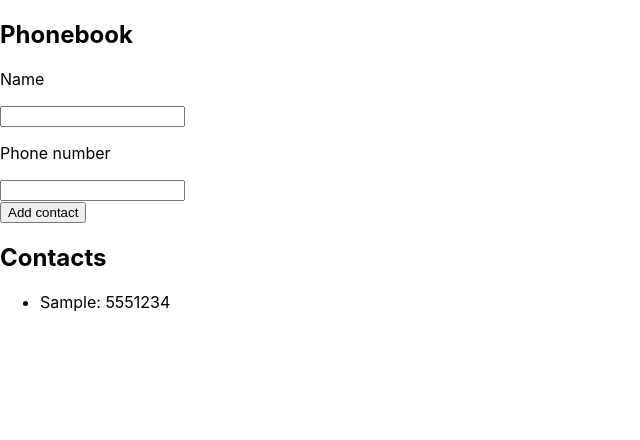
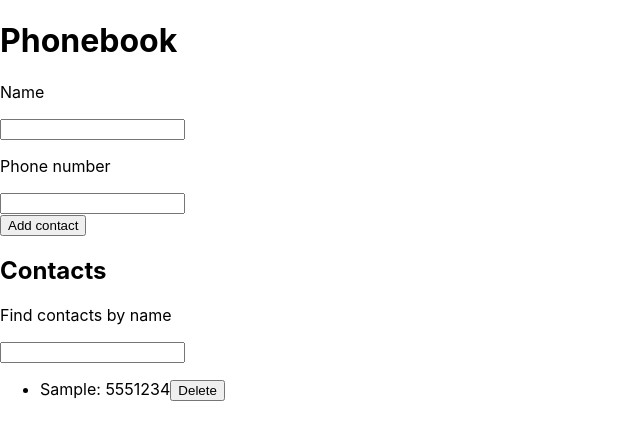
Before and after one commit to StanislavBobrivskyi/goit-react-hw-02-phonebook, a React (Create React App) app: page / in a window 1280 px wide. Both pictures are taken after typing "Sample", "5551234" into the empty fields and a click on the button "Add contact". Shown: the top 440 px of the page, without its empty margins (0-640 px from the left). Built offline with nearby package versions, Linux system fonts and the light colour scheme.

Commit message:
task 4,5,6

```diff
--- a/package.json
+++ b/package.json
@@ -12,6 +12,7 @@
     "nanoid": "^4.0.2",
     "react": "^18.1.0",
     "react-dom": "^18.1.0",
+    "react-hot-toast": "^2.4.1",
     "react-scripts": "5.0.1",
     "web-vitals": "^2.1.3",
     "yup": "^1.2.0"
--- a/src/components/App.jsx
+++ b/src/components/App.jsx
@@ -1,24 +1,33 @@
 import React, { Component } from 'react';
-import { Formik, Form, Field, ErrorMessage } from 'formik';
 import { nanoid } from 'nanoid';
-import * as Yup from 'yup';
+import { ContactForm } from './ContactForm/ContactForm';
+import { ContactList } from './ContactList/ContactList';
+import { ContactFilter } from './ContactFiltr/ContactFilter';
 
 export class App extends Component {
   state = {
     contacts: [],
-    name: '',
-    number: '',
+    filter: '',
   };
 
-  // const schema = Yup.objekt().shape({
-  //   name: Yup.string().required('* Name is required'),
-  //   number: Yup.string().min(6).max(10).required(''),
-  // });
+  // handleAddContact = newContact => {
+  //   this.setState(prevState => ({
+  //     contacts: [...prevState.contacts, newContact],
+  //   }));
+  // };
 
   handleAddContact = values => {
     const { name, number } = values;
+
+    // Перевірка, чи ім'я контакту вже існує
+    if (this.state.contacts.some(contact => contact.name === name)) {
+      alert(`Contact with name "${name}" already exists!`);
+      return;
+    }
+
     const newContact = {
       id: nanoid(),
+
       name,
       number,
     };
@@ -28,54 +37,42 @@ export class App extends Component {
     }));
   };
 
+  handleChangeFilter = event => {
+    this.setState({ filter: event.target.value });
+  };
+
+  getFilteredContacts = () => {
+    const { contacts, filter } = this.state;
+    const normalizedFilter = filter.toLowerCase();
+    return contacts.filter(contact =>
+      contact.name.toLowerCase().includes(normalizedFilter)
+    );
+  };
+
+  handleDeleteContact = contactId => {
+    this.setState(prevState => ({
+      contacts: prevState.contacts.filter(contact => contact.id !== contactId),
+    }));
+  };
+
   render() {
-    const { contacts } = this.state;
+    const { filter } = this.state;
+    const filteredContacts = this.getFilteredContacts();
 
     return (
       <div>
-        <h2>Phonebook</h2>
-        <Formik
-          initialValues={{ name: '', number: '' }}
-          onSubmit={(values, { resetForm }) => {
-            this.handleAddContact(values);
-            resetForm();
-          }}
-        >
-          <Form>
-            <div>
-              <p>Name</p>
-              <Field
-                type="text"
-                name="name"
-                pattern="^[a-zA-Zа-яА-Я]+(([' -][a-zA-Zа-яА-Я ])?[a-zA-Zа-яА-Я]*)*$"
-                title="Name may contain only letters, apostrophe, dash and spaces. For example Adrian, Jacob Mercer, Charles de Batz de Castelmore d'Artagnan"
-                required
-              />
-              <ErrorMessage name="name" component="div" />
-            </div>
-            <div>
-              <p>Phone number</p>
-              <Field
-                type="tel"
-                name="number"
-                pattern="\+?\d{1,4}?[-.\s]?\(?\d{1,3}?\)?[-.\s]?\d{1,4}[-.\s]?\d{1,4}[-.\s]?\d{1,9}"
-                title="Phone number must be digits and can contain spaces, dashes, parentheses and can start with +"
-                required
-              />
-              <ErrorMessage name="number" component="div" />
-            </div>
-            <button type="submit">Add contact</button>
-          </Form>
-        </Formik>
+        <h1>Phonebook</h1>
+        <ContactForm onAddContact={this.handleAddContact} />
 
         <h2>Contacts</h2>
-        <ul>
-          {contacts.map(contact => (
-            <li key={contact.id}>
-              {contact.name}: {contact.number}
-            </li>
-          ))}
-        </ul>
+        <ContactFilter
+          filter={filter}
+          onChangeFilter={this.handleChangeFilter}
+        />
+        <ContactList
+          contacts={filteredContacts}
+          onDeleteContact={this.handleDeleteContact}
+        />
       </div>
     );
   }
--- /dev/null
+++ b/src/components/ContactFiltr/ContactFilter.jsx
@@ -0,0 +1,10 @@
+import React from 'react';
+
+export function ContactFilter({ filter, onChangeFilter }) {
+  return (
+    <div>
+      <p>Find contacts by name</p>
+      <input type="text" value={filter} onChange={onChangeFilter} />
+    </div>
+  );
+}
--- /dev/null
+++ b/src/components/ContactForm/ContactForm.jsx
@@ -0,0 +1,58 @@
+import React, { Component } from 'react';
+import { Formik, Form, Field, ErrorMessage } from 'formik';
+import { nanoid } from 'nanoid';
+import * as Yup from 'yup';
+
+const SignupSchema = Yup.object().shape({
+  name: Yup.string().min(2, 'Too Short!').required('Required'),
+  number: Yup.string().min(6).max(10).required(''),
+});
+
+export class ContactForm extends Component {
+  handleAddContact = values => {
+    const { name, number } = values;
+    const newContact = {
+      id: nanoid(),
+      name,
+      number,
+    };
+    this.props.onAddContact(newContact);
+  };
+
+  render() {
+    return (
+      <Formik
+        initialValues={{ name: '', number: '' }}
+        validationSchema={SignupSchema}
+        onSubmit={(values, { resetForm }) => {
+          this.handleAddContact(values);
+          resetForm();
+        }}
+      >
+        <Form>
+          <div>
+            <p>Name</p>
+            <Field
+              type="text"
+              name="name"
+              title="Name may contain only letters, apostrophe, dash and spaces. For example Adrian, Jacob Mercer, Charles de Batz de Castelmore d'Artagnan"
+              required
+            />
+            <ErrorMessage name="name" component="div" />
+          </div>
+          <div>
+            <p>Phone number</p>
+            <Field
+              type="tel"
+              name="number"
+              title="Phone number must be digits and can contain spaces, dashes, parentheses and can start with +"
+              required
+            />
+            <ErrorMessage name="number" component="div" />
+          </div>
+          <button type="submit">Add contact</button>
+        </Form>
+      </Formik>
+    );
+  }
+}
--- /dev/null
+++ b/src/components/ContactList/ContactList.jsx
@@ -0,0 +1,14 @@
+import React from 'react';
+
+export function ContactList({ contacts, onDeleteContact }) {
+  return (
+    <ul>
+      {contacts.map(contact => (
+        <li key={contact.id}>
+          {contact.name}: {contact.number}
+          <button onClick={() => onDeleteContact(contact.id)}>Delete</button>
+        </li>
+      ))}
+    </ul>
+  );
+}
```
Also changed, not shown: 1 other file (tests, documents, lock files or other folders).
